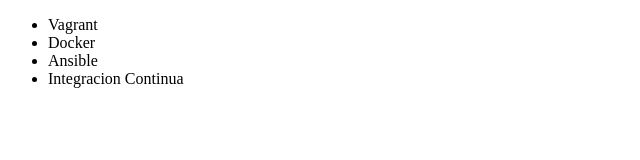
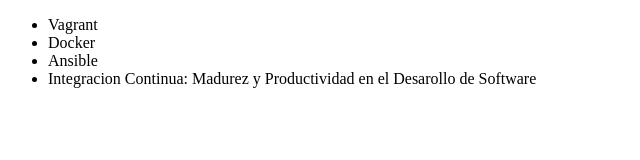
Before and after one commit to JosueMixalis/test-git, a plain HTML site: page index.html in a window 1280 px wide. Shown: the whole page, without its empty margins (0-640 px from the left). Drawn offline with Linux system fonts and the light colour scheme.

Commit message:
Se amplio la definicion del ultimo li

```diff
--- a/index.html
+++ b/index.html
@@ -11,7 +11,7 @@
         <li>Vagrant</li>
         <li>Docker</li>
         <li>Ansible</li>
-        <li>Integracion Continua</li>
+        <li>Integracion Continua: Madurez y Productividad en el Desarollo de Software</li>
     </ul>
 </body>
 </html>
```
